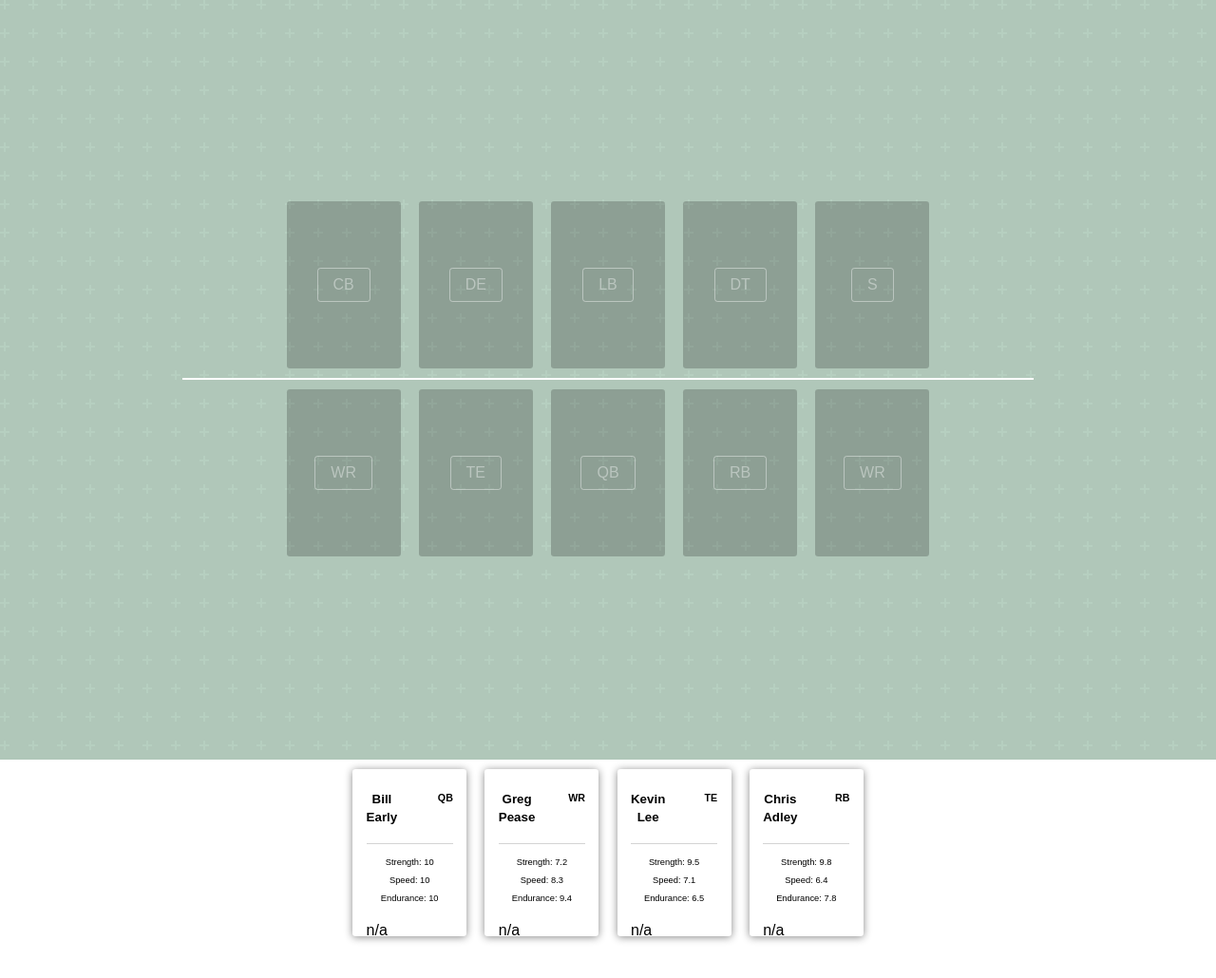
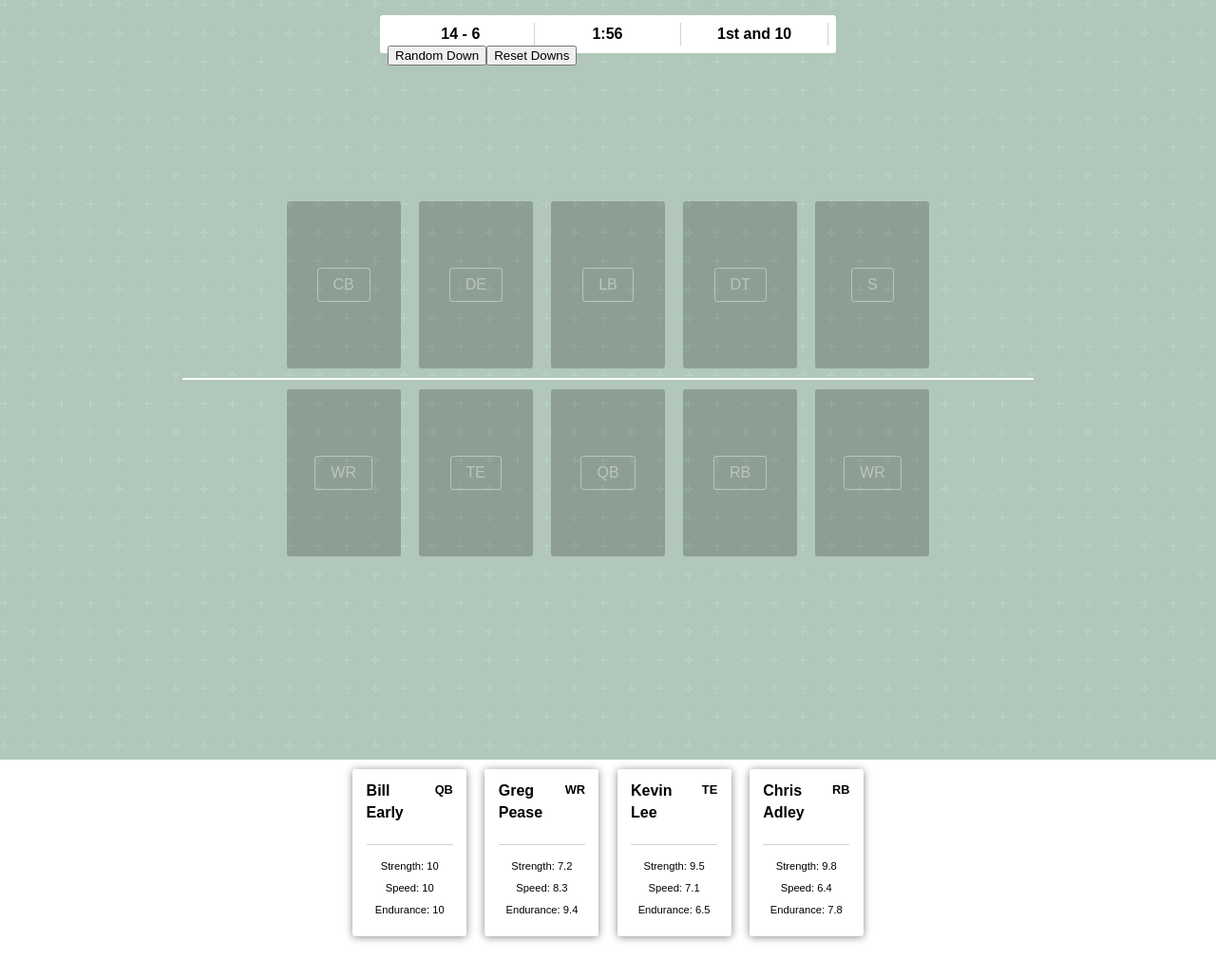
Before and after one commit to billearly/two-minute-warning, a Next.js app: page /game in a window 1280 px wide. Shown: the top 1030 px of the page at 95% size. Built offline with nearby package versions, Linux system fonts and the light colour scheme.

Commit message:
Scoreboard created to test state

```diff
--- a/components/GameBoard.tsx
+++ b/components/GameBoard.tsx
@@ -1,6 +1,7 @@
 import React from 'react';
 import styled from 'styled-components';
 import { CardSlot, PlayerCard, PlayCard } from './cards';
+import { ScoreBoard } from './hud';
 import { PlayerPosition } from '../enum';
 import { mockPlayers, mockPlays } from '../data';
 
@@ -50,6 +51,9 @@ const GameBoard: React.SFC = () => {
     }
 
     return (
+        <>
+            <ScoreBoard />
+
             <GameBoardWrapper>
                 <TeamSide>
                     <CardSlot playerPosition={PlayerPosition.CB} />
@@ -58,6 +62,7 @@ const GameBoard: React.SFC = () => {
                     <CardSlot playerPosition={PlayerPosition.DT} />
                     <CardSlot playerPosition={PlayerPosition.S} />
                 </TeamSide>
+
                 <TeamSide>
                     <CardSlot playerPosition={PlayerPosition.WR} />
                     <CardSlot playerPosition={PlayerPosition.TE} />
@@ -67,6 +72,7 @@ const GameBoard: React.SFC = () => {
                 </TeamSide>
                 <TeamSide>{getTeam()}</TeamSide>
             </GameBoardWrapper>
+        </>
     );
 };
 
--- a/components/cards/CardBase.tsx
+++ b/components/cards/CardBase.tsx
@@ -8,7 +8,7 @@ const CardBase = styled.div`
     margin: 0.6em;
     padding: 0.9em;
     box-shadow: 0 0.06em 0.5em #888888;
-    border-radius: 0.2em;
+    border-radius: ${props => props.theme.borderRadius};
     width: 7.5em;
     height: 11em;
 
--- a/components/cards/PlayerCard.tsx
+++ b/components/cards/PlayerCard.tsx
@@ -2,8 +2,6 @@ import React, { Component } from 'react';
 import styled from 'styled-components';
 import { PlayerPosition } from '../../enum';
 import CardBase from './CardBase';
-import { inject, observer } from 'mobx-react';
-import { Store } from '../../store';
 
 interface IPlayerInfo {
     firstName: string,
@@ -15,19 +13,8 @@ interface IPlayerInfo {
 };
 
 interface IProps {
-    playerInfo: IPlayerInfo,
-    store?: Store
+    playerInfo: IPlayerInfo
 }
-
-const CardSelectionArea = styled.button`
-    appearance: none;
-    border: none;
-    margin: 0;
-    padding: 0;
-    width: 100%;
-    height: 100%;
-    background-color: transparent;
-`;
 
 const CardHeader = styled.div`
     display: flex;
@@ -63,20 +50,14 @@ const PlayerAttribute = styled.p`
     text-align: center;
 `;
 
-@inject('store') @observer
 export class PlayerCard extends Component<IProps> {
     constructor(props) {
         super(props);
     }
 
-    handleClick = () => {
-        this.props.store.updateSelection(this.props.playerInfo.firstName);
-    }
-
     render() {
         return (
             <CardBase>
-                <CardSelectionArea onClick={this.handleClick}>
                 <CardHeader>
                     <div>
                         <PlayerName>{this.props.playerInfo.firstName}</PlayerName>
@@ -91,9 +72,6 @@ export class PlayerCard extends Component<IProps> {
                     <PlayerAttribute>Speed: {this.props.playerInfo.speed}</PlayerAttribute>
                     <PlayerAttribute>Endurance: {this.props.playerInfo.endurance}</PlayerAttribute>
                 </AttributeWrapper>
-                </CardSelectionArea>
-
-                <span>{this.props.store.selectedCardSlot}</span>
             </CardBase>
         );
     }
--- /dev/null
+++ b/components/hud/ScoreBoard.tsx
@@ -0,0 +1,52 @@
+import React, { Component } from 'react';
+import styled from 'styled-components';
+import { inject, observer } from 'mobx-react';
+import { ScoreBoardStore } from '../../stores';
+
+interface IProps {
+    store?: ScoreBoardStore
+}
+
+const StyledScoreBoard = styled.div`
+    position: absolute;
+    left: 50%;
+    transform: translateX(-50%);
+    background-color: white;
+    height: 2.5rem;
+    width: 30rem;
+    padding: 0.5rem;
+    margin-top: 1rem;
+    border-radius: ${props => props.theme.borderRadius};
+`;
+
+const ScoreboardSection = styled.span`
+    display: inline-flex;
+    flex-direction: column;
+    justify-content: center;
+    width: calc(100% / 3);
+    height: 100%;
+    border-right: 1px solid lightgray;
+    text-align: center;
+    font-weight: bold;
+
+    &:last-child {
+        border-right: none;
+    }
+`;
+
+@inject('store')
+@observer
+export class ScoreBoard extends Component<IProps> {
+    render() {
+        return (
+            <StyledScoreBoard>
+                <ScoreboardSection>{this.props.store.getScore}</ScoreboardSection>
+                <ScoreboardSection>1:56</ScoreboardSection>
+                <ScoreboardSection>{this.props.store.getCurrentDown}</ScoreboardSection>
+
+                <button onClick={this.props.store.makeRandomDown}>Random Down</button>
+                <button onClick={this.props.store.resetDowns}>Reset Downs</button>
+            </StyledScoreBoard>
+        );
+    }
+}
--- /dev/null
+++ b/components/hud/index.ts
@@ -0,0 +1 @@
+export { ScoreBoard } from './ScoreBoard';
--- a/components/theme/main.tsx
+++ b/components/theme/main.tsx
@@ -1,6 +1,7 @@
 const theme = {
     colorBlue: 'lightblue',
-    colorWhiteTransparent: 'rgba(255, 255, 255, 0.4)'
+    colorWhiteTransparent: 'rgba(255, 255, 255, 0.4)',
+    borderRadius: '0.2em'
 };
 
 export default theme;
--- a/pages/game.tsx
+++ b/pages/game.tsx
@@ -1,10 +1,10 @@
 import React, { Component } from 'react';
 import { Provider } from 'mobx-react';
 import GameBoard from '../components/GameBoard';
-import { Store, initStore } from '../store';
+import { ScoreBoardStore, initStore } from '../stores';
 
 interface IGameProps {
-    store?: Store
+    store?: ScoreBoardStore
 }
 
 export default class Game extends Component<IGameProps> {
@@ -13,7 +13,12 @@ export default class Game extends Component<IGameProps> {
     static getInitialProps ({ req }) {
         const isServer = !!req
         const store = initStore(isServer)
-        return { selectedCardSlot: store.selectedCardSlot, isServer }
+
+        return {
+            down: store.down,
+            yardsToGo: store.yardsToGo,
+            isServer
+        }
     }
 
     constructor(props){
--- a/store.ts
+++ /dev/null
@@ -1,24 +0,0 @@
-import { action, observable } from 'mobx';
-
-let cachedStore = null;
-
-export class Store {
-    @observable
-    selectedCardSlot: string = 'n/a';
-
-    @action
-    updateSelection = (newSelection: string) => {
-        this.selectedCardSlot = newSelection;
-    }
-}
-
-export const initStore = (isServer) => {
-    if (isServer) {
-        return new Store();
-    } else {
-        if (cachedStore === null) {
-            cachedStore = new Store();
-        }
-    }
-    return cachedStore;
-}
--- /dev/null
+++ b/stores/ScoreBoardStore.ts
@@ -0,0 +1,70 @@
+import { action, observable, computed } from 'mobx';
+
+let cachedStore = null;
+
+export class ScoreBoardStore {
+    @observable
+    down: number = 1;
+
+    @observable
+    yardsToGo: number = 10;
+
+    @observable
+    homeScore: number = 14;
+
+    @observable
+    awayScore: number = 6;
+
+    @computed
+    get getCurrentDown (): string {
+        let decorator: string = '';
+
+        switch(this.down) {
+            case 1:
+                decorator = 'st';
+                break;
+            case 2:
+                decorator = 'nd';
+                break;
+            case 3:
+                decorator = 'rd';
+                break;
+            case 4:
+                decorator = 'th';
+                break;
+        }
+
+        return `${this.down}${decorator} and ${this.yardsToGo}`;
+    }
+
+    @computed
+    get getScore (): string {
+        return `${this.homeScore} - ${this.awayScore}`;
+    }
+
+    @action
+    resetDowns = (): void => {
+        this.down = 1;
+        this.yardsToGo = 10;
+    }
+
+    @action
+    makeRandomDown = (): void => {
+        this.down = Math.floor(Math.random() * 4) + 1;
+        this.yardsToGo = Math.floor(Math.random() * 30) + 1;
+    }
+}
+
+const getCachedStore = (): ScoreBoardStore => {
+    if (cachedStore === null) {
+        cachedStore = new ScoreBoardStore();
+    }
+
+    return cachedStore;
+}
+
+export const initStore = (isServer): ScoreBoardStore => {
+    return isServer
+        ? new ScoreBoardStore()
+        : getCachedStore();
+}
--- /dev/null
+++ b/stores/index.ts
@@ -0,0 +1 @@
+export { ScoreBoardStore, initStore } from './ScoreBoardStore';
```
Lines whose indentation alone changed are shown as unchanged.
